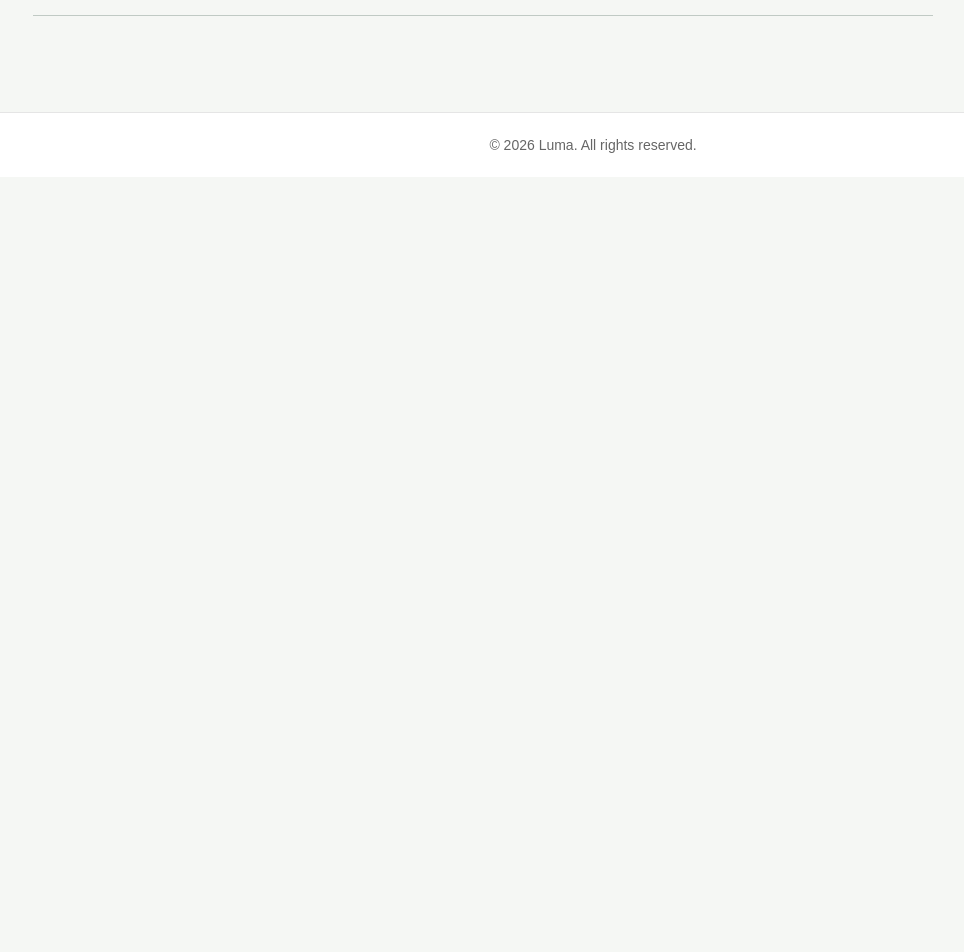
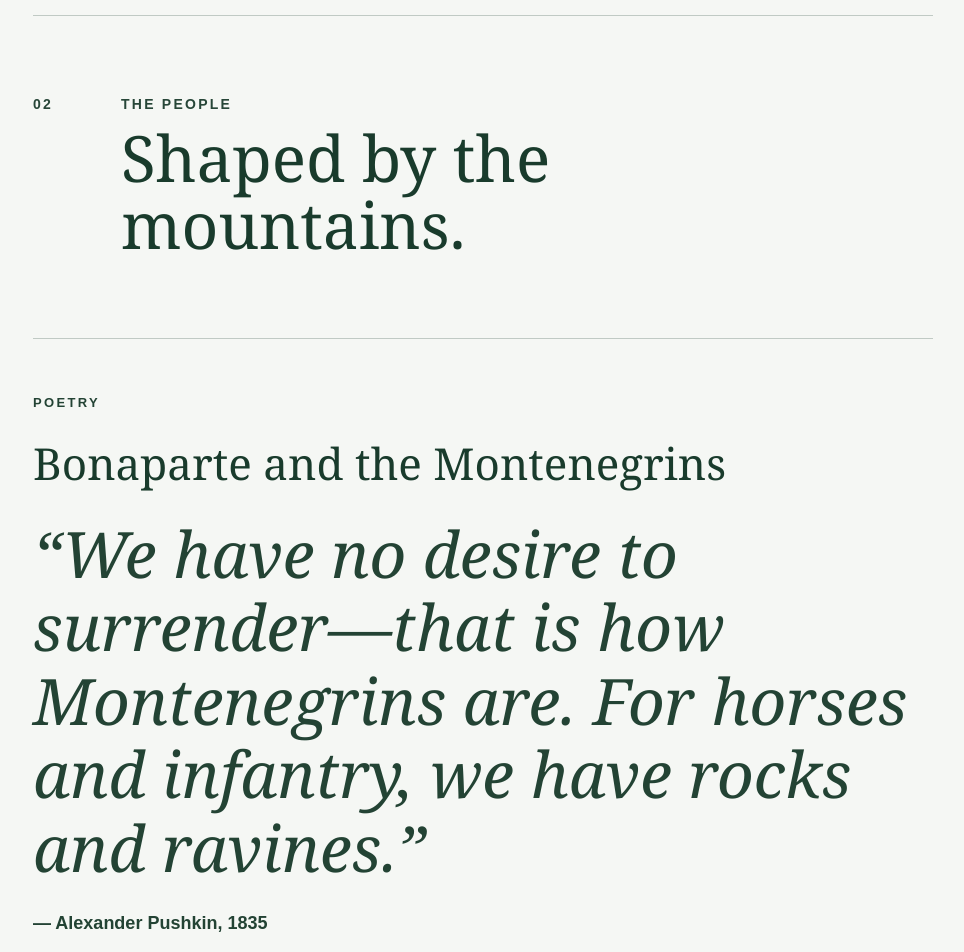
Before and after one commit to Filipmcetinje/luma, a React (Vite) app in the folder frontend/: page /inspiration in a window 1280 px wide. Shown: the part 1600-2552 px from the top of the page, without its empty margins (47-1011 px from the left). Before the commit the page ends 1777 px from the top, so only its background shows below. Built offline with nearby package versions, Linux system fonts and the light colour scheme; no server answers.

Commit message:
Add Pushkin to inspiration page

```diff
--- a/frontend/src/data/inspirationItems.js
+++ b/frontend/src/data/inspirationItems.js
@@ -1,6 +1,7 @@
 const inspirationItems = [
   {
     id: 1,
+    section: "land",
     type: "Quotation",
     quote:
       "At the moment of the creation of our planet, the most beautiful merging of land and sea occurred at the Montenegrin seaside.",
@@ -11,6 +12,20 @@ const inspirationItems = [
       "https://science.nasa.gov/earth/earth-observatory/cruising-through-the-bay-of-kotor-90926/",
     sourceLabel: "Read the referenced source",
   },
+  {
+    id: 2,
+    section: "people",
+    type: "Poetry",
+    title: "Bonaparte and the Montenegrins",
+    quote:
+      "We have no desire to surrender—that is how Montenegrins are. For horses and infantry, we have rocks and ravines.",
+    attribution: "Alexander Pushkin, 1835",
+    description:
+      "Pushkin’s poem portrays Montenegrins defending their mountainous homeland against a stronger invading army. It presents their refusal to surrender as inseparable from the landscape that protected them.",
+    sourceUrl:
+      "https://rvb.ru/pushkin/01text/01versus/0423_36/1834/0594-09.htm",
+    sourceLabel: "Read the original poem in Russian",
+  },
 ];
 
 export default inspirationItems;
--- a/frontend/src/pages/Inspiration/Inspiration.css
+++ b/frontend/src/pages/Inspiration/Inspiration.css
@@ -111,6 +111,16 @@
   line-height: 1.05;
 }
 
+.inspiration__work-title {
+  max-width: 760px;
+  margin: 18px 0 28px;
+  color: #193b2c;
+  font-family: Georgia, serif;
+  font-size: clamp(28px, 4vw, 44px);
+  font-weight: 400;
+  line-height: 1.15;
+}
+
 @media screen and (max-width: 650px) {
   .inspiration {
     width: calc(100% - 32px);
--- a/frontend/src/pages/Inspiration/Inspiration.jsx
+++ b/frontend/src/pages/Inspiration/Inspiration.jsx
@@ -4,6 +4,39 @@ import inspirationItems from "../../data/inspirationItems";
 import "./Inspiration.css";
 
 function Inspiration() {
+  const landItems = inspirationItems.filter((item) => item.section === "land");
+
+  const peopleItems = inspirationItems.filter(
+    (item) => item.section === "people",
+  );
+
+  function renderItem(item) {
+    return (
+      <article className="inspiration__quote-card" key={item.id}>
+        <p className="inspiration__type">{item.type}</p>
+
+        {item.title && (
+          <h3 className="inspiration__work-title">{item.title}</h3>
+        )}
+
+        <blockquote className="inspiration__quote">“{item.quote}”</blockquote>
+
+        <p className="inspiration__attribution">— {item.attribution}</p>
+
+        <p className="inspiration__description">{item.description}</p>
+
+        <a
+          className="inspiration__source"
+          href={item.sourceUrl}
+          target="_blank"
+          rel="noreferrer"
+        >
+          {item.sourceLabel} ↗
+        </a>
+      </article>
+    );
+  }
+
   return (
     <>
       <StoryNavigation />
@@ -35,30 +68,28 @@ function Inspiration() {
 
         <section
           className="inspiration__collection"
-          aria-label="Words inspired by Montenegro"
+          aria-label="Words about Montenegro's landscape"
         >
-          {inspirationItems.map((item) => (
-            <article className="inspiration__quote-card" key={item.id}>
-              <p className="inspiration__type">{item.type}</p>
+          {landItems.map(renderItem)}
+        </section>
 
-              <blockquote className="inspiration__quote">
-                “{item.quote}”
-              </blockquote>
+        <div className="inspiration__section-heading">
+          <p className="inspiration__section-number">02</p>
 
-              <p className="inspiration__attribution">— {item.attribution}</p>
+          <div>
+            <p className="inspiration__section-label">The People</p>
 
-              <p className="inspiration__description">{item.description}</p>
+            <h2 className="inspiration__section-title">
+              Shaped by the mountains.
+            </h2>
+          </div>
+        </div>
 
-              <a
-                className="inspiration__source"
-                href={item.sourceUrl}
-                target="_blank"
-                rel="noreferrer"
-              >
-                {item.sourceLabel} ↗
-              </a>
-            </article>
-          ))}
+        <section
+          className="inspiration__collection"
+          aria-label="Words about the people of Montenegro"
+        >
+          {peopleItems.map(renderItem)}
         </section>
       </main>
     </>
```
